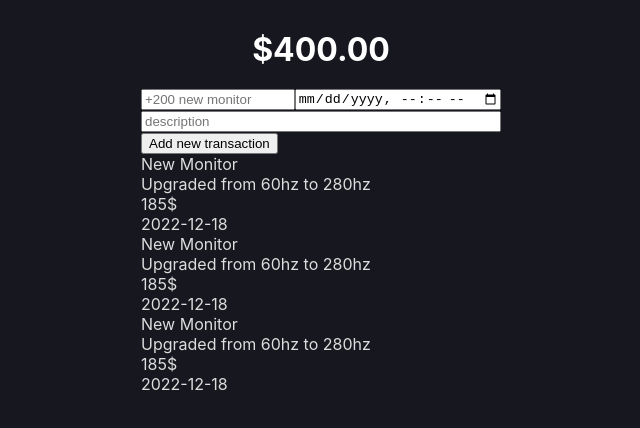
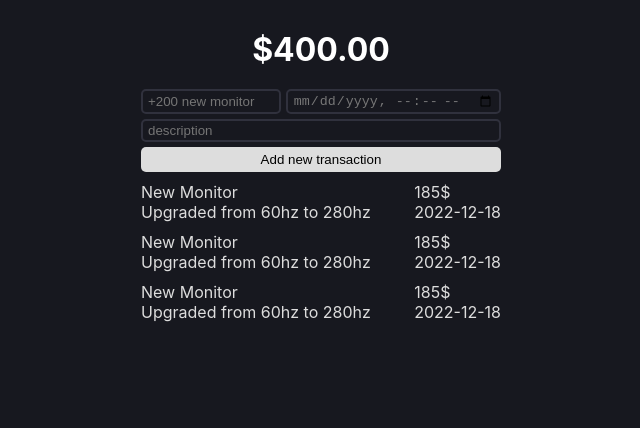
Before and after one commit to sjsaug/money-tracker, a React (Create React App) app: page / in a window 1280 px wide. Shown: the top 428 px of the page, without its empty margins (319-959 px from the left). Built offline with nearby package versions, Linux system fonts and the light colour scheme.

Commit message:
fix transaction div

```diff
--- a/src/App.css
+++ b/src/App.css
@@ -19,7 +19,33 @@ form{
 }
 form input{
   width: 100%;
+  background-color: transparent;
+  color:#ddd;
+  border: 2px solid #30313d;
+  padding: 2px 5px;
+  border-radius: 5px;
+}
+form input[type="datetime-local"]{
+  color:#777;
 }
 form div.basic{
   display: flex;
+  gap: 5px;
+  margin-bottom: 5px;
 }
+form button{
+  width: 100%;
+  margin-top: 5px;
+  border:0;
+  border-radius: 5px;
+  padding: 5px;
+  background-color: #ddd;
+}
+div.transactions{
+  margin-top: 5px;
+}
+div.transaction{
+  display: flex;
+  padding: 5px 0;
+  justify-content: space-between;
+}
--- a/src/App.js
+++ b/src/App.js
@@ -26,7 +26,8 @@ function App() {
             <div className='price'>185$</div>
             <div className='datetime'>2022-12-18</div>
           </div>
-          <div className='transaction'>
+        </div>
+      <div className='transaction'>
           <div className='left'>
             <div className='name'>New Monitor</div>
             <div className='description'>Upgraded from 60hz to 280hz</div>
@@ -36,7 +37,7 @@ function App() {
             <div className='datetime'>2022-12-18</div>
           </div>
         </div>
-        <div className='transaction'>
+      <div className='transaction'>
           <div className='left'>
             <div className='name'>New Monitor</div>
             <div className='description'>Upgraded from 60hz to 280hz</div>
@@ -46,7 +47,6 @@ function App() {
             <div className='datetime'>2022-12-18</div>
           </div>
         </div>
-        </div>
       </div>
     </main>
   );
```
